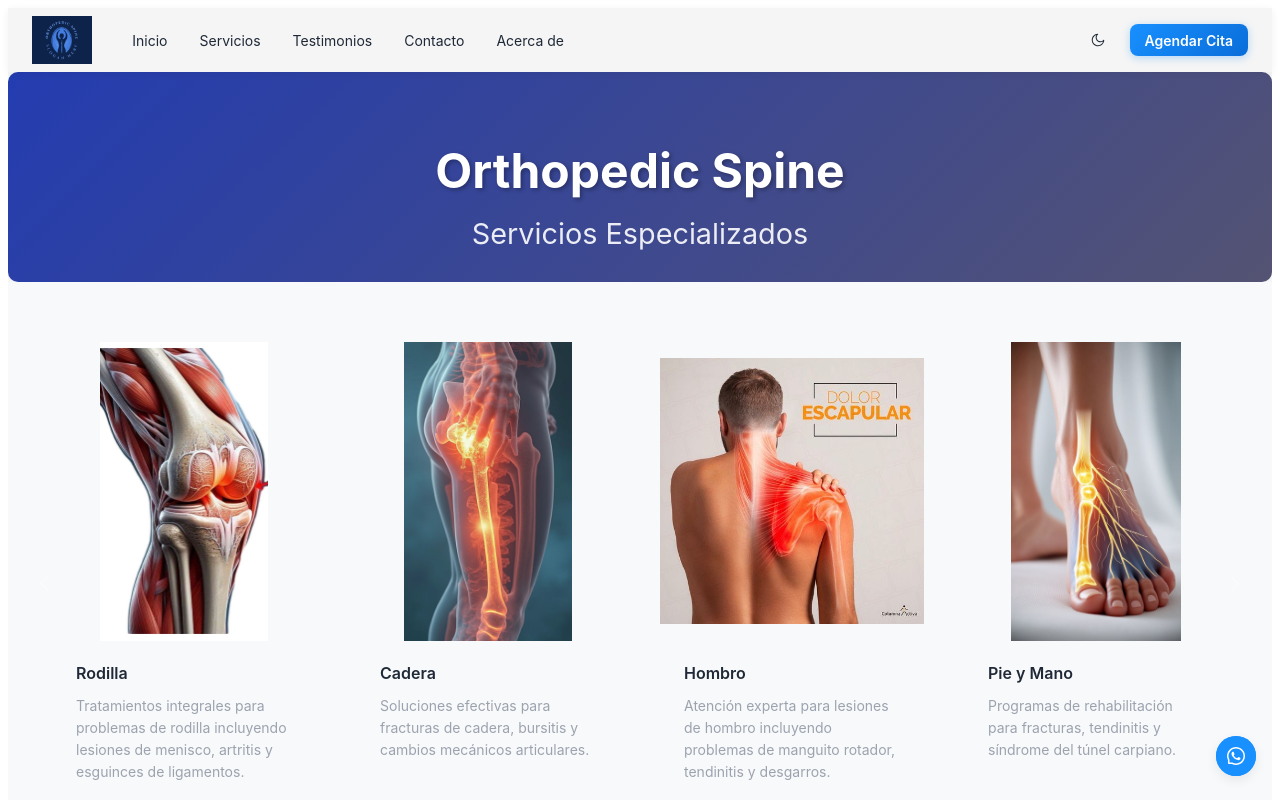
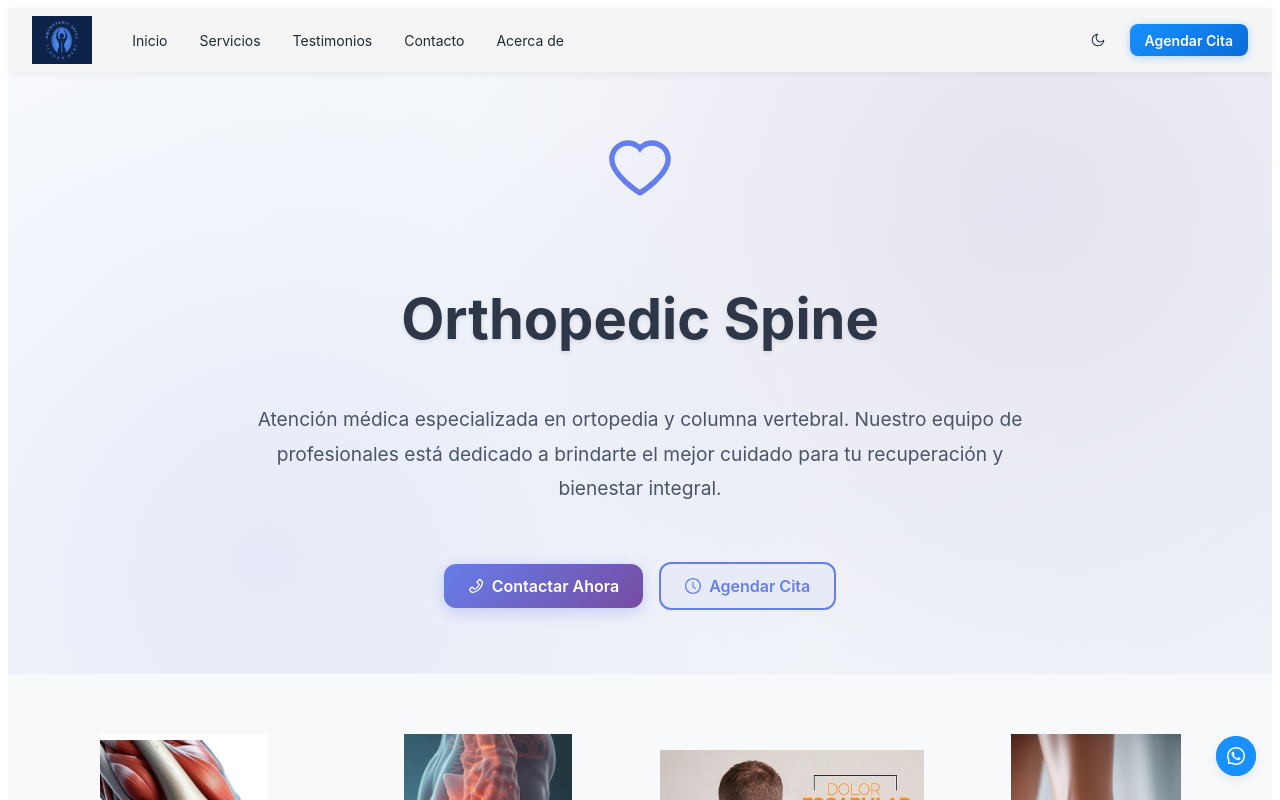
Before and after one commit to NaranjoSolutions/orthspine-web-react, a React (Vite) app: page / in a window 1280 px wide. Shown: the top 800 px of the page. Built offline with nearby package versions, Linux system fonts and the light colour scheme; no server answers.

Commit message:
Redesign home page with improved hero and theming

```diff
--- a/src/features/home/Home.scss
+++ b/src/features/home/Home.scss
@@ -1,47 +1,156 @@
+@use "../../styles/variables.scss" as *;
+
 .home-content {
-  min-height: 80vh;
+  min-height: 100vh;
 
-  .hero-section {
-    background: linear-gradient(135deg, #233cb0 0%, #545373 100%);
-    padding: 30px 0;
-    color: white;
-    border-radius: 10px;
-
-    .hero-row {
-      min-height: 150px;
+  // Light theme
+  &--light {
+    background: linear-gradient(135deg, #f8fafc 0%, #e2e8f0 100%);
   }
 
-    .hero-content {
-      text-align: center;
-
-      .clinic-name {
-        color: white !important;
-        font-size: 3rem;
-        font-weight: 700;
-        margin-bottom: 16px;
-        text-shadow: 2px 2px 4px rgba(0, 0, 0, 0.3);
-
-        @media (max-width: 768px) {
-          font-size: 2.2rem;
+  // Dark theme
+  &--dark {
+    background: linear-gradient(135deg, #1a202c 0%, #2d3748 100%);
   }
 }
 
-      .services-title {
-        color: rgba(255, 255, 255, 0.9) !important;
-        font-size: 1.8rem;
-        font-weight: 400;
-        margin-bottom: 0;
+// Hero Section
+.home-hero {
+  padding: 4rem 2rem;
+  text-align: center;
+  position: relative;
+  overflow: hidden;
 
-        @media (max-width: 768px) {
-          font-size: 1.4rem;
+  &::before {
+    content: '';
+    position: absolute;
+    top: 0;
+    left: 0;
+    right: 0;
+    bottom: 0;
+    background:
+      radial-gradient(circle at 20% 80%, rgba(102, 126, 234, 0.1) 0%, transparent 50%),
+      radial-gradient(circle at 80% 20%, rgba(118, 75, 162, 0.1) 0%, transparent 50%);
+    pointer-events: none;
   }
+
+  .home-content--dark & {
+    &::before {
+      background:
+        radial-gradient(circle at 20% 80%, rgba(155, 197, 61, 0.05) 0%, transparent 50%),
+        radial-gradient(circle at 80% 20%, rgba(74, 103, 65, 0.05) 0%, transparent 50%);
     }
   }
 }
 
+.home-hero-content {
+  max-width: 800px;
+  margin: 0 auto;
+  position: relative;
+  z-index: 1;
+}
+
+.home-hero-text {
+  width: 100%;
+}
+
+.home-hero-icon {
+  font-size: 4rem;
+  color: #667eea;
+  margin-bottom: 1rem;
+
+  .home-content--dark & {
+    color: #9bc53d;
+  }
+}
+
+.home-hero-title {
+  color: #2d3748 !important;
+  font-size: 3.5rem !important;
+  font-weight: 700 !important;
+  margin-bottom: 1.5rem !important;
+  text-shadow: 0 2px 4px rgba(0, 0, 0, 0.1);
+
+  .home-content--dark & {
+    color: #f7fafc !important;
+  }
+
+  @media (max-width: 768px) {
+    font-size: 2.5rem !important;
+  }
+}
+
+.home-hero-description {
+  font-size: 1.2rem !important;
+  color: #4a5568 !important;
+  line-height: 1.8 !important;
+  margin-bottom: 2rem !important;
+
+  .home-content--dark & {
+    color: #cbd5e0 !important;
+  }
+
+  @media (max-width: 768px) {
+    font-size: 1rem !important;
+  }
+}
+
+.home-cta-primary {
+  background: linear-gradient(135deg, #667eea 0%, #764ba2 100%) !important;
+  border: none !important;
+  box-shadow: 0 4px 15px rgba(102, 126, 234, 0.3) !important;
+  transition: all 0.3s ease !important;
+  height: auto !important;
+  padding: 12px 24px !important;
+
+  &:hover {
+    transform: translateY(-2px) !important;
+    box-shadow: 0 6px 20px rgba(102, 126, 234, 0.4) !important;
+  }
+
+  .home-content--dark & {
+    background: linear-gradient(135deg, #9bc53d 0%, #4a6741 100%) !important;
+    box-shadow: 0 4px 15px rgba(155, 197, 61, 0.3) !important;
+
+    &:hover {
+      box-shadow: 0 6px 20px rgba(155, 197, 61, 0.4) !important;
+    }
+  }
+}
+
+.home-cta-secondary {
+  border: 2px solid #667eea !important;
+  color: #667eea !important;
+  background: rgba(102, 126, 234, 0.05) !important;
+  transition: all 0.3s ease !important;
+  height: auto !important;
+  padding: 12px 24px !important;
+
+  &:hover {
+    background: #667eea !important;
+    color: white !important;
+    transform: translateY(-2px) !important;
+    box-shadow: 0 4px 15px rgba(102, 126, 234, 0.3) !important;
+  }
+
+  .home-content--dark & {
+    border-color: #9bc53d !important;
+    color: #9bc53d !important;
+    background: rgba(155, 197, 61, 0.05) !important;
+
+    &:hover {
+      background: #9bc53d !important;
+      color: #1a202c !important;
+      box-shadow: 0 4px 15px rgba(155, 197, 61, 0.3) !important;
+    }
+  }
+}
+
+// Sections
 .services-section,
-  .schedule-section,
-  .location-section {
+.testimonials-section,
+.schedule-location-section,
+.schedule-appointment-section {
   padding: 60px 0;
 
   @media (max-width: 768px) {
@@ -51,40 +160,32 @@
 
 .services-section {
   background-color: #f8f9fa;
+
+  .home-content--dark & {
+    background-color: #1a202c;
+  }
 }
 
-  .schedule-section {
+.testimonials-section {
   background-color: white;
+
+  .home-content--dark & {
+    background-color: #2d3748;
+  }
 }
 
-  .location-section {
+.schedule-location-section {
   background-color: #f8f9fa;
+
+  .home-content--dark & {
+    background-color: #1a202c;
+  }
 }
 
-  // Dark theme support
-  &[data-theme='dark'] {
-    .hero-section {
-      background: linear-gradient(135deg, #4a5568 0%, #2d3748 100%);
-    }
+.schedule-appointment-section {
+  background-color: white;
 
-    .services-section {
-      background-color: #1a202c;
-    }
-
-    .schedule-section {
+  .home-content--dark & {
     background-color: #2d3748;
   }
-
-    .location-section {
-      background-color: #1a202c;
 }
-
-    .clinic-name {
-      color: #f7fafc !important;
-    }
-
-    .services-title {
-      color: rgba(247, 250, 252, 0.9) !important;
-    }
-  }
-}
--- a/src/features/home/Home.tsx
+++ b/src/features/home/Home.tsx
@@ -1,4 +1,5 @@
-import { Col, Layout, Row, Typography } from 'antd';
+import { Col, Layout, Row, Typography, Space, Button } from 'antd';
+import { HeartOutlined, PhoneOutlined, ClockCircleOutlined } from '@ant-design/icons';
 import { clinicInformation } from '../../shared/resources/clinic-information';
 import { HomeCarousel } from './components/carousel/HomeCarousel';
 import { Schedule } from './components/schedule/Schedule';
@@ -8,27 +9,62 @@ import { useTheme } from '../../shared/theme/ThemeContext';
 import { ScheduleAppointment } from '../../shared/components/schedule-appointment/ScheduleAppointment';
 import { Testimonials } from './components/testimonials/Testimonials';
 
-const { Title } = Typography;
+const { Title, Paragraph } = Typography;
 const { Content } = Layout;
 
 export function Home() {
   const { theme } = useTheme();
   const { name } = clinicInformation;
 
+  const handleContactClick = () => {
+    // Navigate to contact page
+    window.location.href = '/contact';
+  };
+
+  const handleScheduleClick = () => {
+    // Scroll to schedule appointment section
+    const scheduleSection = document.querySelector('.schedule-appointment-section');
+    if (scheduleSection) {
+      scheduleSection.scrollIntoView({ behavior: 'smooth' });
+    }
+  };
+
   return (
-    <Content className="home-content" data-theme={theme}>
+    <Content className={`home-content home-content--${theme.mode}`} data-theme={theme}>
       {/* Hero Section */}
-      <section className="hero-section" data-theme={theme}>
-        <Row justify="center" align="middle" className="hero-row">
-          <Col xs={24} sm={20} md={16} lg={12} className="hero-content">
-            <Title level={1} className="clinic-name">
+      <section className="home-hero">
+        <div className="home-hero-content">
+          <Space direction="vertical" size="large" className="home-hero-text">
+            <HeartOutlined className="home-hero-icon" />
+            <Title level={1} className="home-hero-title">
               {name}
             </Title>
-            <Title level={2} className="services-title">
-              Servicios Especializados
-            </Title>
-          </Col>
-        </Row>
+            <Paragraph className="home-hero-description">
+              Atención médica especializada en ortopedia y columna vertebral.
+              Nuestro equipo de profesionales está dedicado a brindarte el mejor
+              cuidado para tu recuperación y bienestar integral.
+            </Paragraph>
+            <Space size="middle" wrap>
+              <Button
+                type="primary"
+                size="large"
+                icon={<PhoneOutlined />}
+                onClick={handleContactClick}
+                className="home-cta-primary"
+              >
+                Contactar Ahora
+              </Button>
+              <Button
+                size="large"
+                icon={<ClockCircleOutlined />}
+                onClick={handleScheduleClick}
+                className="home-cta-secondary"
+              >
+                Agendar Cita
+              </Button>
+            </Space>
+          </Space>
+        </div>
       </section>
 
       {/* Services Carousel */}
```
Lines whose indentation alone changed are shown as unchanged.
